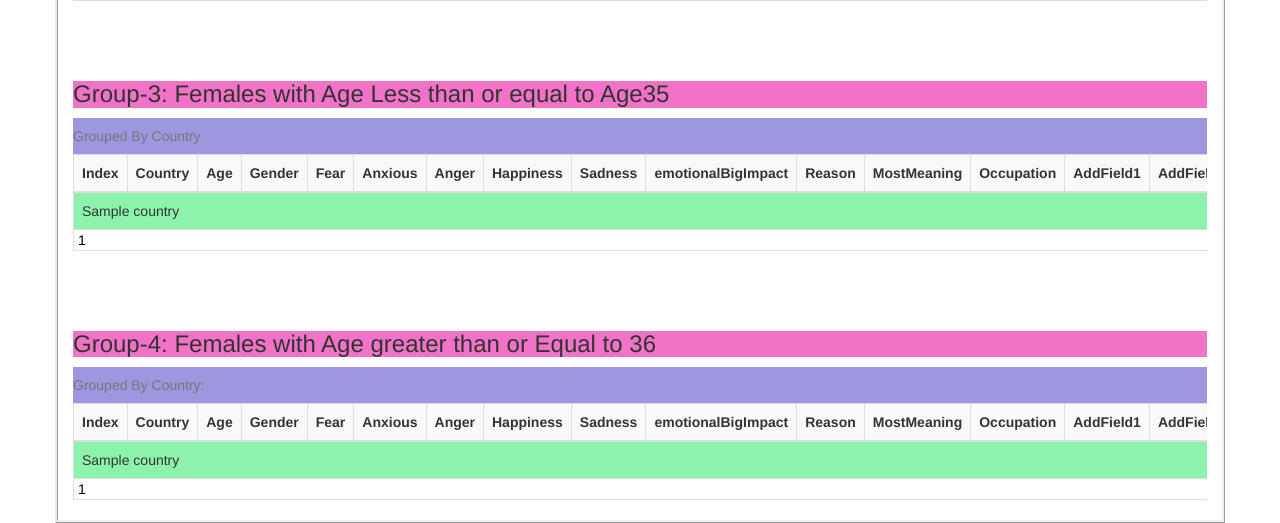
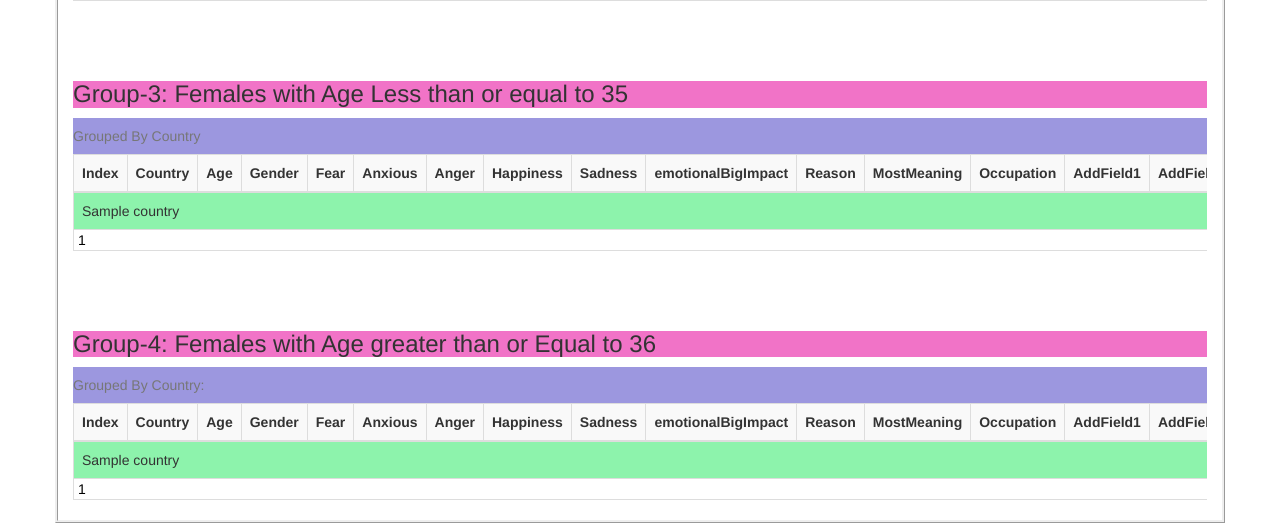
Before and after one commit to rmclean98/CSCI-4710-Group22, a Flask app: template HomeWork5-SurveyData/templates/index.html in a window 1280 px wide. Shown: the part 530-1053 px from the top of the page. Run offline with Flask 2, Linux system fonts and the light colour scheme; the template is opened without the code that fills it: most values are stand-ins (such as "Sample title", 1, 10 or a date in 2020); some libraries are stand-ins or nearby versions.

Commit message:
no message

```diff
--- a/HomeWork5-SurveyData/templates/index.html
+++ b/HomeWork5-SurveyData/templates/index.html
@@ -165,7 +165,7 @@
 <br>
 
 <div  style="height: 100%;">
-  <H3 style='background-color:rgb(241, 115, 199)'>Group-3: Females with Age Less than or equal to Age35</H3>
+  <H3 style='background-color:rgb(241, 115, 199)'>Group-3: Females with Age Less than or equal to 35</H3>
   <div class="table-responsive">
   <table class="table table-striped table-bordered" id="dataTable3">
 		<thead>
```
